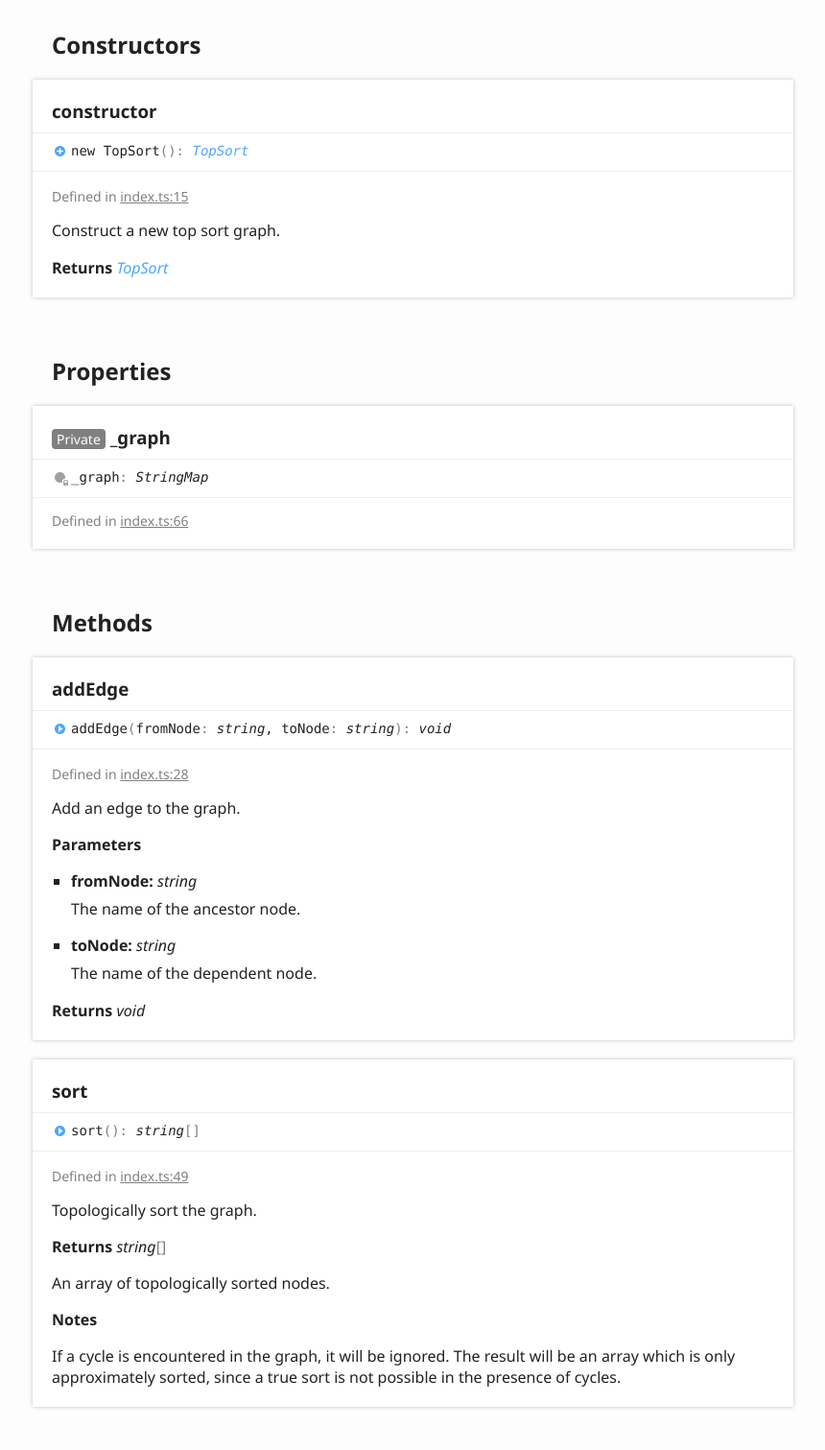
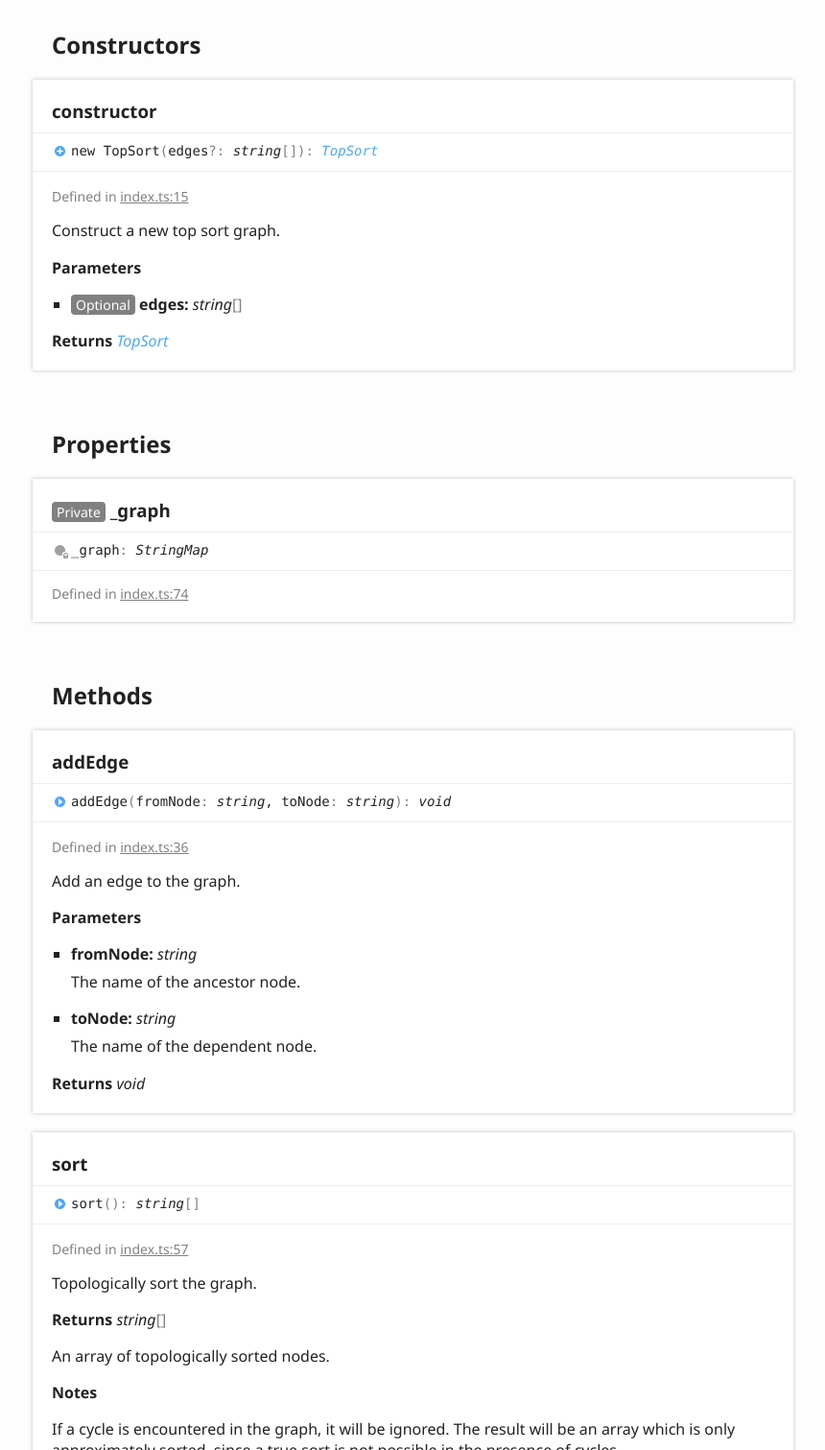
Before and after one commit to blink1073/phosphor-topsort, a plain HTML site: page api/classes/topsort.html in a window 1280 px wide. Shown: the part 840-2351 px from the top of the page at 96% size, without its empty margins (6-866 px from the left). Drawn offline with Linux system fonts and the light colour scheme.

Commit message:
autocommit docs

```diff
--- a/api/classes/topsort.html
+++ b/api/classes/topsort.html
@@ -114,7 +114,7 @@
 					<a name="constructor" class="tsd-anchor"></a>
 					<h3>constructor</h3>
 					<ul class="tsd-signatures tsd-kind-constructor tsd-parent-kind-class">
-						<li class="tsd-signature tsd-kind-icon">new <wbr>Top<wbr>Sort<span class="tsd-signature-symbol">(</span><span class="tsd-signature-symbol">)</span><span class="tsd-signature-symbol">: </span><a href="topsort.html" class="tsd-signature-type">TopSort</a></li>
+						<li class="tsd-signature tsd-kind-icon">new <wbr>Top<wbr>Sort<span class="tsd-signature-symbol">(</span>edges<span class="tsd-signature-symbol">?: </span><span class="tsd-signature-type">string</span><span class="tsd-signature-symbol">[]</span><span class="tsd-signature-symbol">)</span><span class="tsd-signature-symbol">: </span><a href="topsort.html" class="tsd-signature-type">TopSort</a></li>
 					</ul>
 					<ul class="tsd-descriptions">
 						<li class="tsd-description">
@@ -128,6 +128,12 @@
 									<p>Construct a new top sort graph.</p>
 								</div>
 							</div>
+							<h4 class="tsd-parameters-title">Parameters</h4>
+							<ul class="tsd-parameters">
+								<li>
+									<h5><span class="tsd-flag ts-flagOptional">Optional</span> edges: <span class="tsd-signature-type">string</span><span class="tsd-signature-symbol">[]</span></h5>
+								</li>
+							</ul>
 							<h4 class="tsd-returns-title">Returns <a href="topsort.html" class="tsd-signature-type">TopSort</a></h4>
 						</li>
 					</ul>
@@ -141,7 +147,7 @@
 					<div class="tsd-signature tsd-kind-icon">_graph<span class="tsd-signature-symbol">:</span> <span class="tsd-signature-type">StringMap</span></div>
 					<aside class="tsd-sources">
 						<ul>
-							<li>Defined in <a href="https://github.com/phosphorjs/phosphor-topsort/blob/HEAD/src/index.ts#L66">index.ts:66</a></li>
+							<li>Defined in <a href="https://github.com/phosphorjs/phosphor-topsort/blob/HEAD/src/index.ts#L74">index.ts:74</a></li>
 						</ul>
 					</aside>
 				</section>
@@ -158,7 +164,7 @@
 						<li class="tsd-description">
 							<aside class="tsd-sources">
 								<ul>
-									<li>Defined in <a href="https://github.com/phosphorjs/phosphor-topsort/blob/HEAD/src/index.ts#L28">index.ts:28</a></li>
+									<li>Defined in <a href="https://github.com/phosphorjs/phosphor-topsort/blob/HEAD/src/index.ts#L36">index.ts:36</a></li>
 								</ul>
 							</aside>
 							<div class="tsd-comment tsd-typography">
@@ -195,7 +201,7 @@
 						<li class="tsd-description">
 							<aside class="tsd-sources">
 								<ul>
-									<li>Defined in <a href="https://github.com/phosphorjs/phosphor-topsort/blob/HEAD/src/index.ts#L49">index.ts:49</a></li>
+									<li>Defined in <a href="https://github.com/phosphorjs/phosphor-topsort/blob/HEAD/src/index.ts#L57">index.ts:57</a></li>
 								</ul>
 							</aside>
 							<div class="tsd-comment tsd-typography">
```
